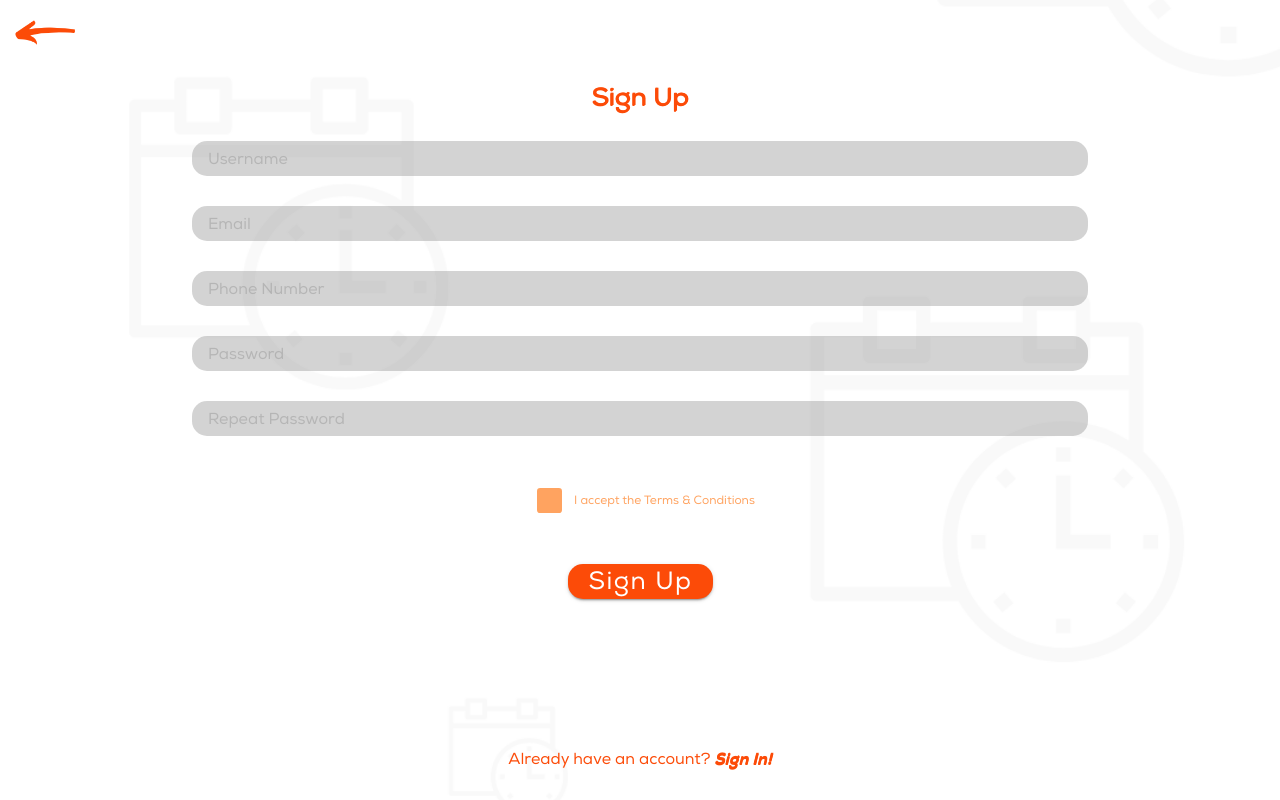
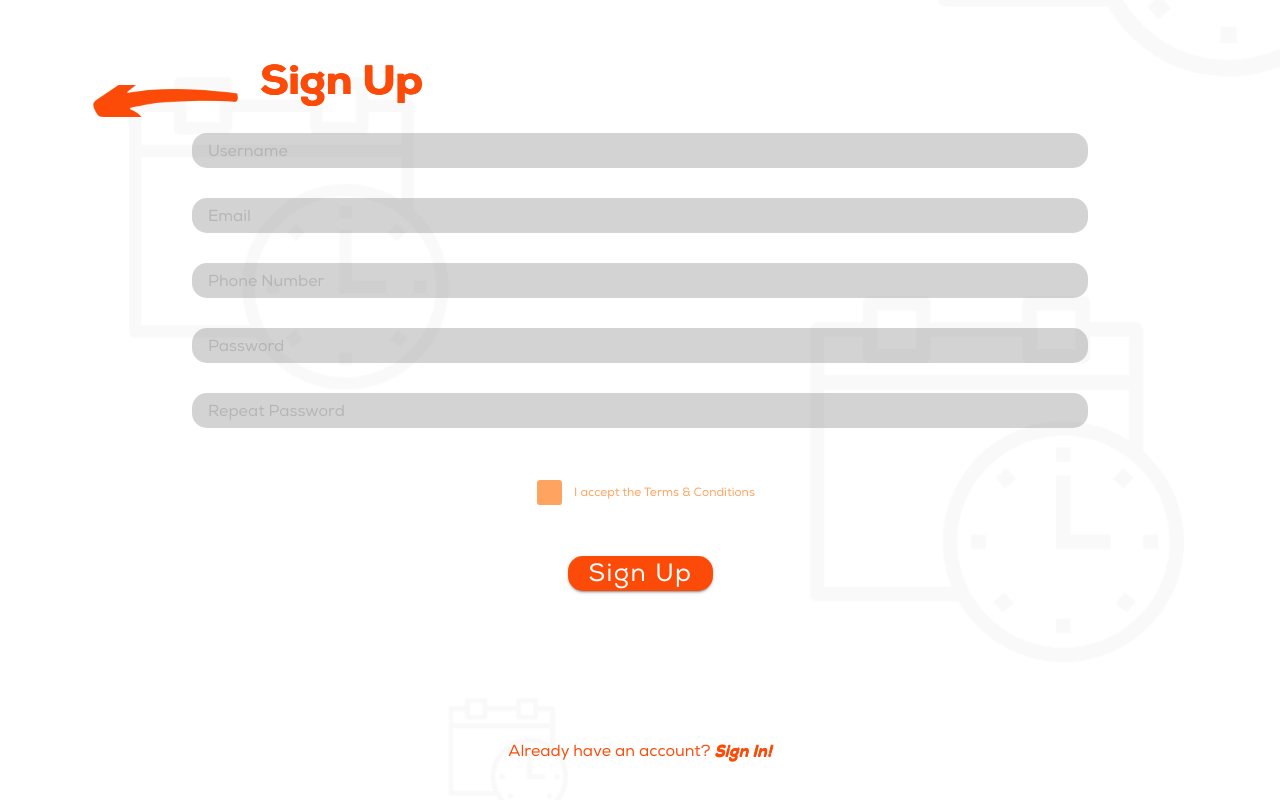
Before and after one commit to WilfredoHernandez/RTApp, a React (Create React App) app: page /Register in a window 1280 px wide. Built offline with nearby package versions, Linux system fonts and the light colour scheme.

Commit message:
design and reoganization

```diff
--- a/src/pages/Forget.scss
+++ b/src/pages/Forget.scss
@@ -10,7 +10,7 @@
   transform: scalex(-1);
 }
 
-.header{
+.headerB{
   position: relative;
   width: 8em; height: 23%;
   top: 9.5%; right: 150%;
@@ -23,7 +23,7 @@
   padding-left: 12px;
 }
 
-.subHeader{
+.subHeaderB{
   position: relative;
   width: 17em; height: 2.5em;
   top: -7px; right: 150%;
--- a/src/pages/Forget.tsx
+++ b/src/pages/Forget.tsx
@@ -15,11 +15,11 @@ const Forget: React.FC = () => {
             </IonButtons>
         </div>
 
-        <div className = "header">
+        <div className = "headerB">
             <strong> Forgot your password? </strong>
         </div>
 
-        <div className = "subHeader">
+        <div className = "subHeaderB">
             <p> Please enter the email address you´d like your password reset information sent to: </p>
         </div>
 
--- a/src/pages/Login.scss
+++ b/src/pages/Login.scss
@@ -4,7 +4,7 @@
     --overflow: hidden;
   }
 
-  .header{
+  .headerA{
       margin-top: 24vh;
       color: #fc4b08;
       font-size: 80px;
@@ -14,7 +14,7 @@
 
   }
 
-  .subHeader{
+  .subHeaderA{
       width: 65vw;
       height: 10vh;
       color: #fc4b08;
--- a/src/pages/Login.tsx
+++ b/src/pages/Login.tsx
@@ -7,11 +7,11 @@ const Login: React.FC = () => {
         <IonPage>
             <IonContent class="ion-text-center" id="background">
 
-                <div className="header">
+                <div className="headerA">
                     <strong> Hello! </strong>
                 </div>
 
-                <div className="subHeader">
+                <div className="subHeaderA">
                     <p> Any tips regarding the application..... </p>
                 </div>
                 <div id="loginForm">
--- a/src/pages/Register.scss
+++ b/src/pages/Register.scss
@@ -9,6 +9,25 @@
   align-items: center;
   display: flex;
   flex-direction: column;
+}
+
+.flechaIr{
+  position: relative;
+  width: 46%; height: 5%;
+  left: -50px; top: 30px;
+  transform: scalex(-1);
+}
+
+.headerC{
+  position: relative;
+  width: 8em; height: 6%; right: 50%;
+  bottom: 0px; left: 0.7em;
+  color: #fc4b08;
+  font-size: 43px;
+  font-weight: 900;
+  text-shadow: 0px 1px, 1px 0px;
+  text-align: start;
+  margin-left: 18%;
 }
 
 #inputStyle {
--- a/src/pages/Register.tsx
+++ b/src/pages/Register.tsx
@@ -2,6 +2,7 @@
 import { IonContent,
          IonPage,
          IonInput,
+         IonButtons,
          IonButton,
          IonCheckbox,
          IonImg
@@ -27,12 +28,15 @@ const Register: React.FC = () => {
   //Main structure of the view
   return (
     <IonPage>
-      <IonContent className = "ion-text-center" id = "background">
-        <div id = "imgContainer">
-          {/* Ionic component to set the image of an arrow as the back button */}
-          <IonImg src = "../assets/img/flechaIr.png" id = "arrowBack"/>
+      <IonContent class= "ion-text-center" id = "background">
+      <div className = "flechaIr">
+            <IonButtons>
+                <IonButton routerLink="/Login">
+                    <IonImg src="..\..\assets\flechaIr.png"/>
+                </IonButton>
+            </IonButtons>
         </div>
-        <h1>Sign Up</h1>
+        <h1 className="headerC" >Sign Up</h1>
           {/* Creating a form with all the required inputs */}
           <div id = "form">
             <IonInput
```
